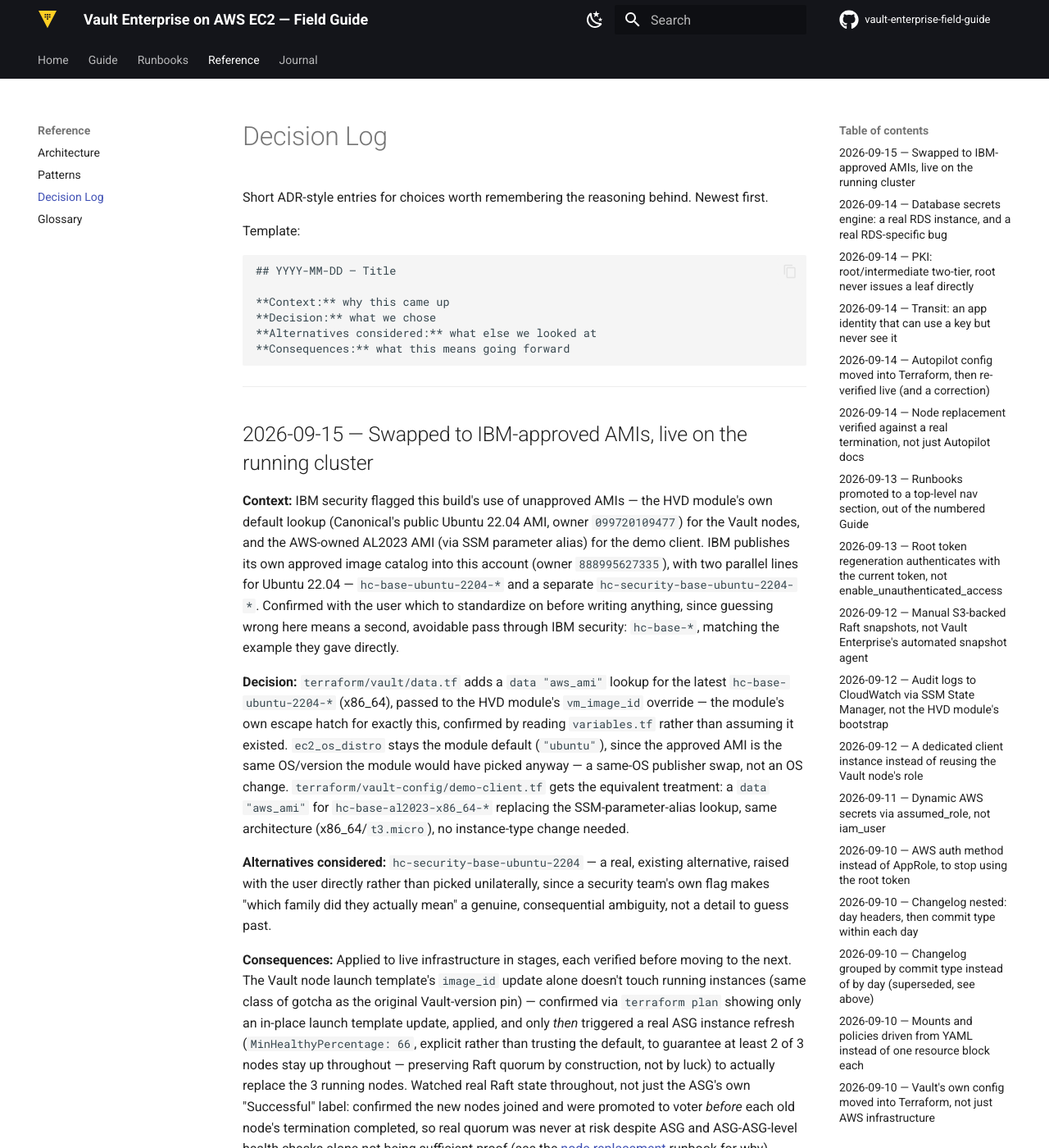
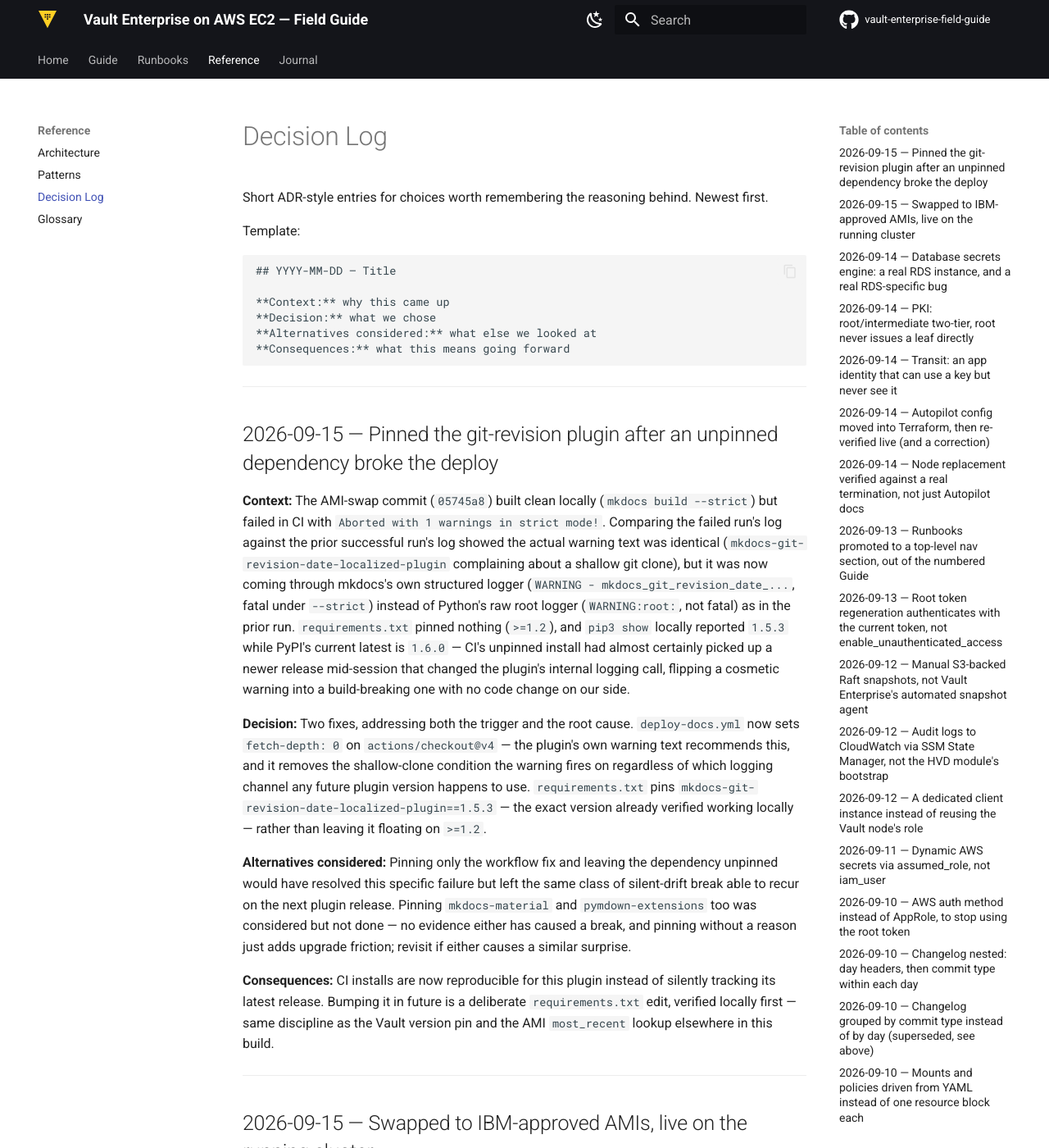
Before and after one commit to markcarriedo/vault-enterprise-field-guide, an MkDocs documentation site: the page built from docs/reference/decisions.md, in a window 1280 px wide and 1400 px high. Shown: the whole window at 82% size. Built offline with MkDocs 1.6.1 and Material for MkDocs 9.7.7, drawn with Linux system fonts in a browser that asks for light colours; comment, search, counter and statistics services are not loaded.

Commit message:
fix(ci): full git checkout and pin git-revision plugin to fix broken deploy
An unpinned mkdocs-git-revision-date-localized-plugin picked up a newer
release mid-session that moved its shallow-clone warning onto mkdocs's
own strict-mode-fatal logging channel, breaking the deploy for the
AMI-swap commit despite a clean local build. fetch-depth: 0 removes the
shallow clone the warning fires on; pinning the plugin to the verified-
working 1.5.3 stops future silent drift.

Claude-Session: https://claude.ai/code/session_01W8wX9ho5zsL4nSkjw8ZJSM

````diff
--- a/docs/reference/decisions.md
+++ b/docs/reference/decisions.md
@@ -12,6 +12,39 @@ Template:
 **Alternatives considered:** what else we looked at
 **Consequences:** what this means going forward
 ```
+
+---
+
+## 2026-09-15 — Pinned the git-revision plugin after an unpinned dependency broke the deploy
+
+**Context:** The AMI-swap commit (`05745a8`) built clean locally (`mkdocs build --strict`) but
+failed in CI with `Aborted with 1 warnings in strict mode!`. Comparing the failed run's log
+against the prior successful run's log showed the actual warning text was identical
+(`mkdocs-git-revision-date-localized-plugin` complaining about a shallow git clone), but it was
+now coming through mkdocs's own structured logger (`WARNING -  mkdocs_git_revision_date_...`,
+fatal under `--strict`) instead of Python's raw root logger (`WARNING:root:`, not fatal) as in
+the prior run. `requirements.txt` pinned nothing (`>=1.2`), and `pip3 show` locally reported
+`1.5.3` while PyPI's current latest is `1.6.0` — CI's unpinned install had almost certainly
+picked up a newer release mid-session that changed the plugin's internal logging call, flipping
+a cosmetic warning into a build-breaking one with no code change on our side.
+
+**Decision:** Two fixes, addressing both the trigger and the root cause. `deploy-docs.yml` now
+sets `fetch-depth: 0` on `actions/checkout@v4` — the plugin's own warning text recommends this,
+and it removes the shallow-clone condition the warning fires on regardless of which logging
+channel any future plugin version happens to use. `requirements.txt` pins
+`mkdocs-git-revision-date-localized-plugin==1.5.3` — the exact version already verified working
+locally — rather than leaving it floating on `>=1.2`.
+
+**Alternatives considered:** Pinning only the workflow fix and leaving the dependency unpinned
+would have resolved this specific failure but left the same class of silent-drift break able to
+recur on the next plugin release. Pinning `mkdocs-material` and `pymdown-extensions` too was
+considered but not done — no evidence either has caused a break, and pinning without a reason
+just adds upgrade friction; revisit if either causes a similar surprise.
+
+**Consequences:** CI installs are now reproducible for this plugin instead of silently
+tracking its latest release. Bumping it in future is a deliberate `requirements.txt` edit,
+verified locally first — same discipline as the Vault version pin and the AMI `most_recent`
+lookup elsewhere in this build.
 
 ---
 
--- a/requirements.txt
+++ b/requirements.txt
@@ -1,3 +1,3 @@
 mkdocs-material>=9.5
-mkdocs-git-revision-date-localized-plugin>=1.2
+mkdocs-git-revision-date-localized-plugin==1.5.3
 pymdown-extensions>=10.7
````
Also changed, not shown: CHANGELOG.md (+4 -0 lines), 1 other file.
